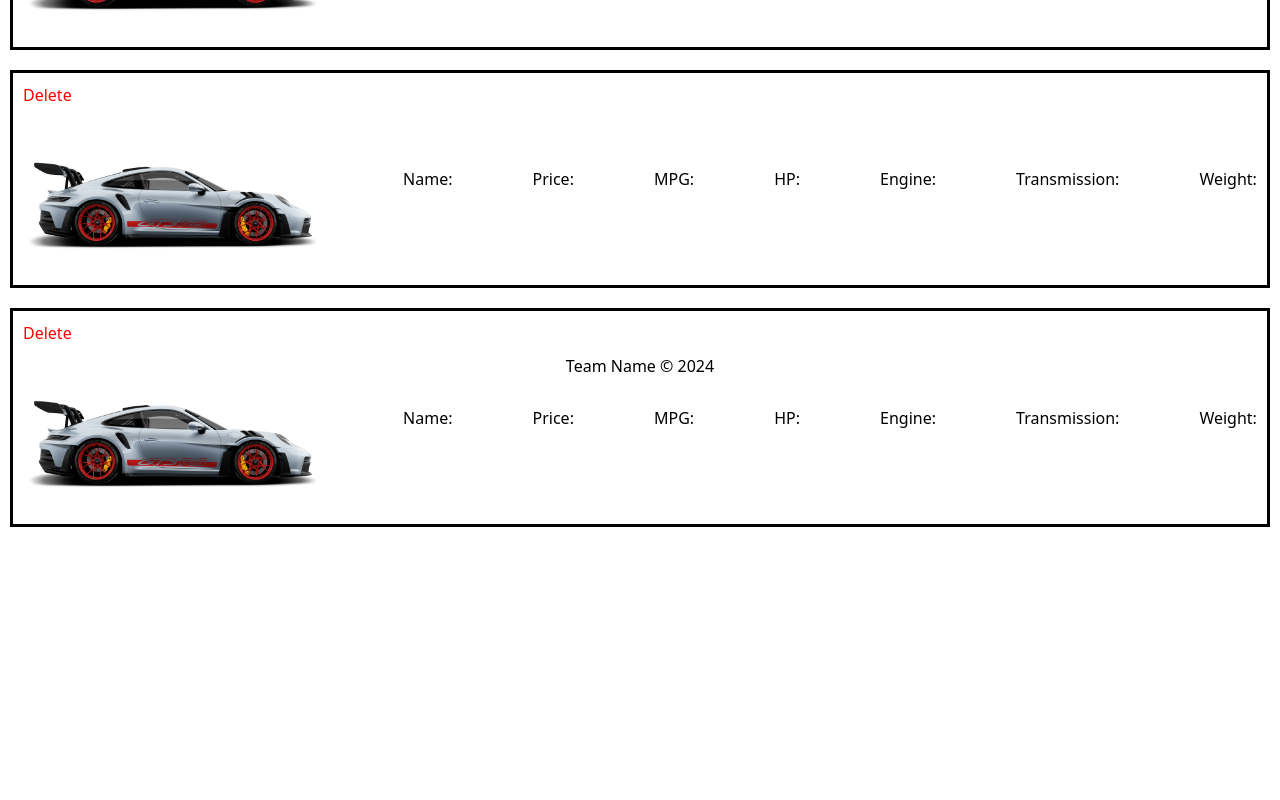
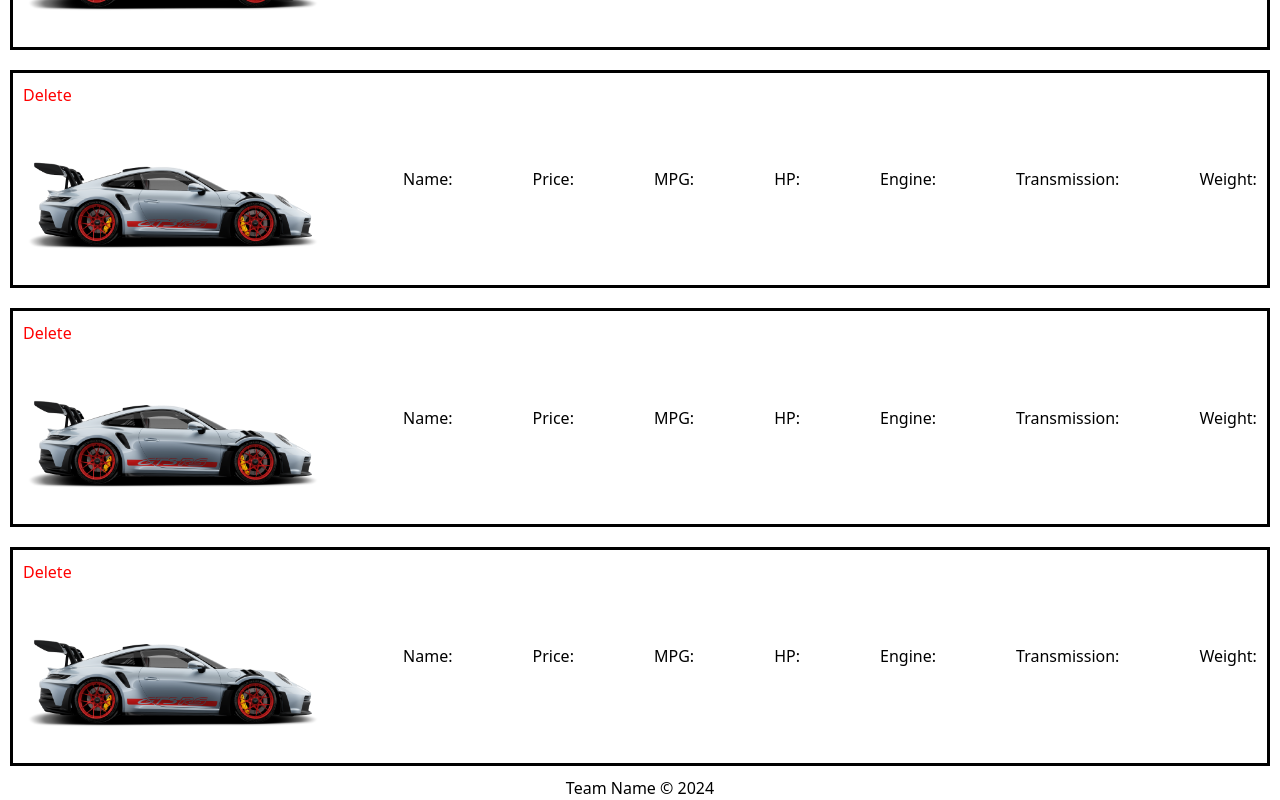
Before and after one commit to juiceman1014/Cars2Compare, a React (Vite) app in the folder cars2compare/: page /CarsSaved in a window 1280 px wide. Shown: the part 526-1326 px from the top of the page. Before the commit the page ends 1063 px from the top, so only its background shows below. Built offline with nearby package versions, Linux system fonts and the light colour scheme; the HTML template or start-up script is replaced by a standard one.

Commit message:
adjusted footer placement

```diff
--- a/cars2compare/src/pages/CarsSavedPage.jsx
+++ b/cars2compare/src/pages/CarsSavedPage.jsx
@@ -47,6 +47,17 @@ const CarsSavedPage = () => {
       transmission: "",
       weight: "",
     },
+    {
+      id: 5,
+      img: carImg,
+      name: "",
+      price: "",
+      mpg: "",
+      hp: "",
+      engine: "",
+      transmission: "",
+      weight: "",
+    }
   ]);
 
   const handleDelete = (id) => {
@@ -55,7 +66,7 @@ const CarsSavedPage = () => {
 
   return (
     <>
-      <div className="h-screen">
+      <div>
         <h1 className="text-center mt-[20px] text-xl">Saved Cars</h1>
         <carcontainer className="flex flex-col">
           {cars.map((car) => (
```
